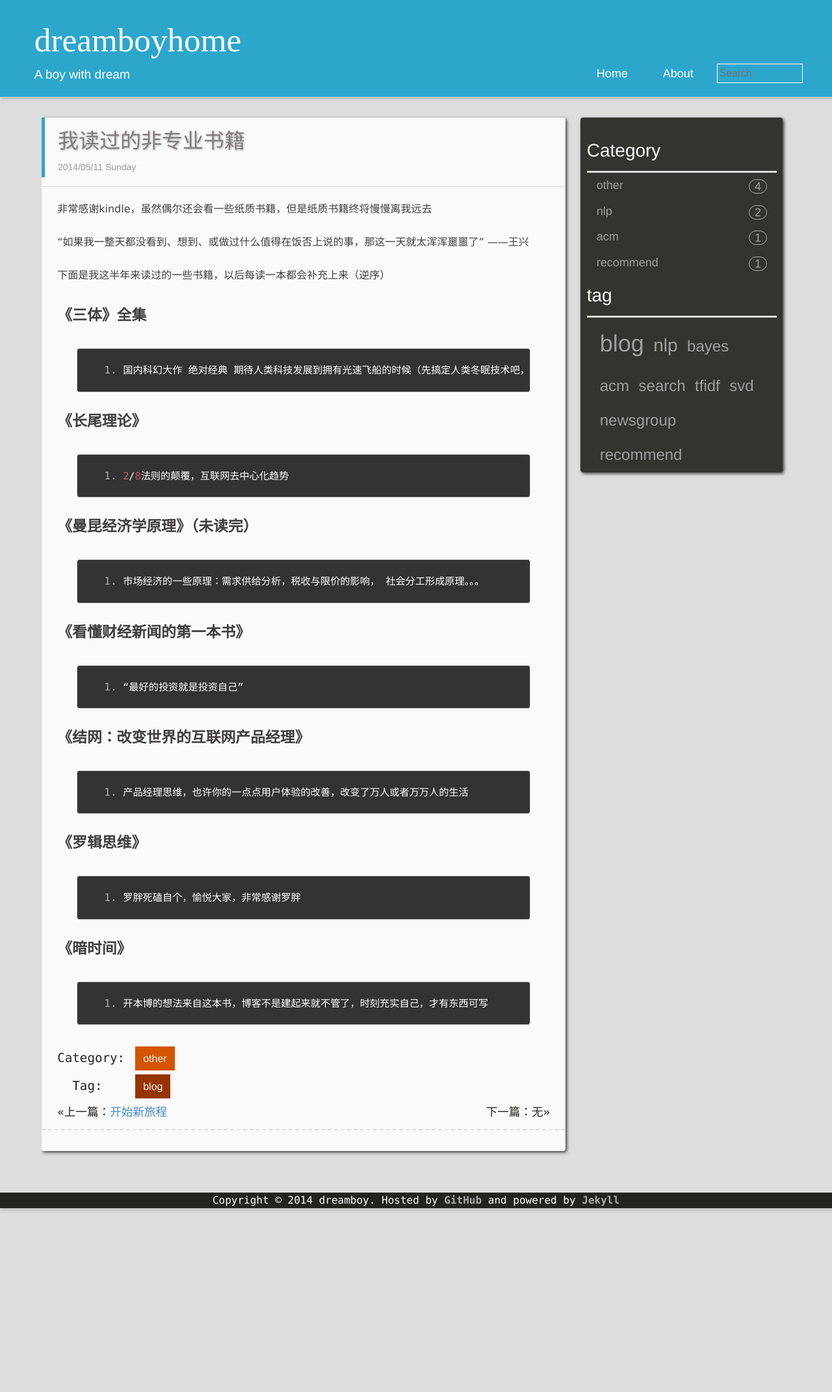
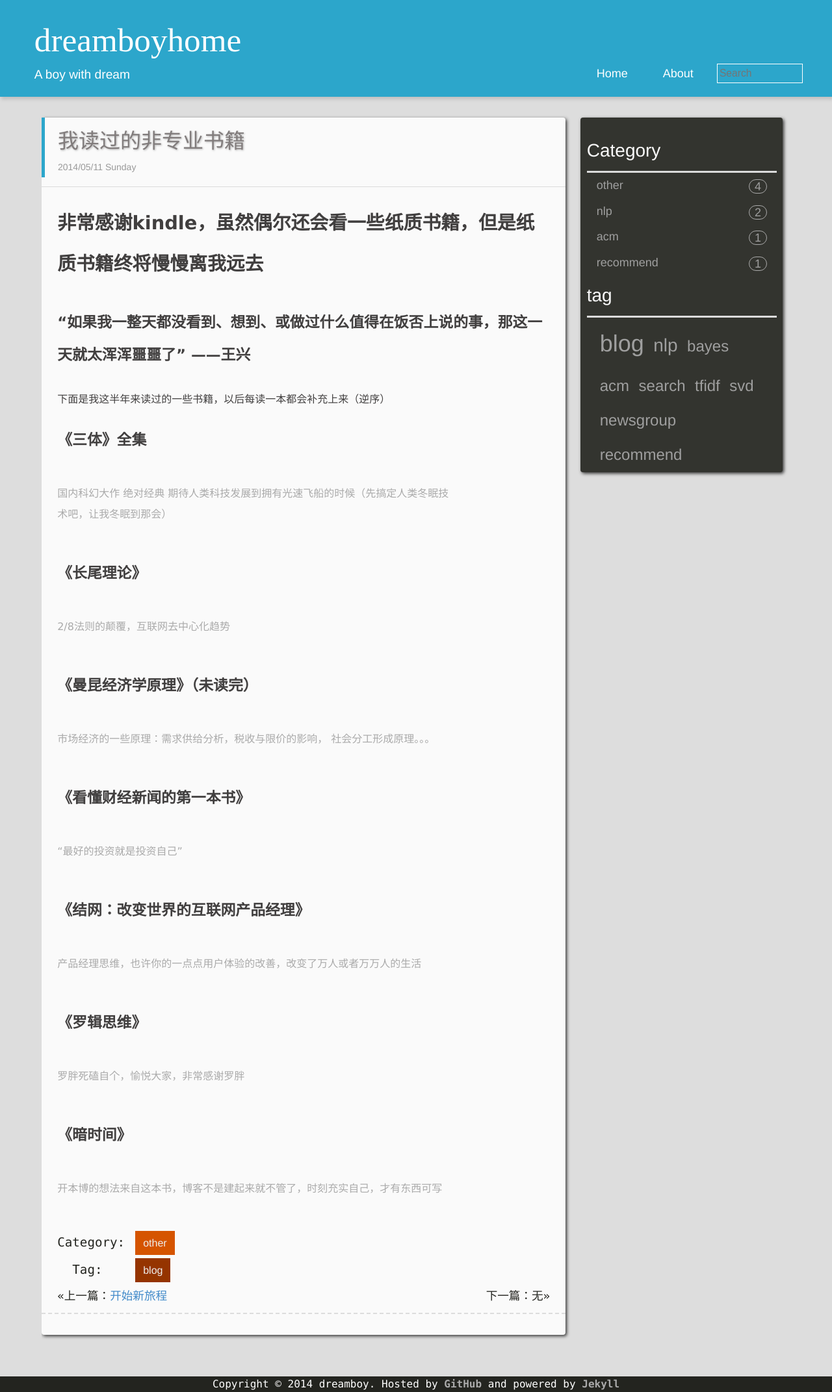
Before and after one commit to dreamboy127/dreamboy.info, a Jekyll site: the page built from _posts/2014-05-11-GoodBook.md, in a window 1280 px wide. Shown: the whole page at 65% size. Built offline with Jekyll 4.4.1, drawn with Linux system fonts in a browser that asks for light colours; Markdown is read by kramdown in place of the engine named in the settings; comment, search, counter and statistics services are not loaded.

Commit message:
good book

```diff
--- a/_posts/2014-05-11-GoodBook.md
+++ b/_posts/2014-05-11-GoodBook.md
@@ -6,29 +6,29 @@ tags: [blog]
 description: 记录我读过的非专业书籍
 ---
 
-非常感谢kindle，虽然偶尔还会看一些纸质书籍，但是纸质书籍终将慢慢离我远去
+##非常感谢kindle，虽然偶尔还会看一些纸质书籍，但是纸质书籍终将慢慢离我远去
 
->"如果我一整天都没看到、想到、或做过什么值得在饭否上说的事，那这一天就太浑浑噩噩了"   ——王兴
+###"如果我一整天都没看到、想到、或做过什么值得在饭否上说的事，那这一天就太浑浑噩噩了"   ——王兴
 
 下面是我这半年来读过的一些书籍，以后每读一本都会补充上来（逆序）
-
+{{ site.excerpt_separator }}
 ###《三体》全集
-	国内科幻大作 绝对经典 期待人类科技发展到拥有光速飞船的时候（先搞定人类冬眠技术吧，让我冬眠到那会）
+>国内科幻大作 绝对经典 期待人类科技发展到拥有光速飞船的时候（先搞定人类冬眠技术吧，让我冬眠到那会）
 
 ###《长尾理论》
-	2/8法则的颠覆，互联网去中心化趋势
+>2/8法则的颠覆，互联网去中心化趋势
 
 ###《曼昆经济学原理》（未读完）
-	市场经济的一些原理：需求供给分析，税收与限价的影响， 社会分工形成原理。。。
+>市场经济的一些原理：需求供给分析，税收与限价的影响， 社会分工形成原理。。。
 
 ###《看懂财经新闻的第一本书》
-	“最好的投资就是投资自己”
+>“最好的投资就是投资自己”
 
 ###《结网：改变世界的互联网产品经理》
-	产品经理思维，也许你的一点点用户体验的改善，改变了万人或者万万人的生活
+>产品经理思维，也许你的一点点用户体验的改善，改变了万人或者万万人的生活
 
 ###《罗辑思维》
-	罗胖死磕自个，愉悦大家，非常感谢罗胖
+>罗胖死磕自个，愉悦大家，非常感谢罗胖
 
 ###《暗时间》
-	开本博的想法来自这本书，博客不是建起来就不管了，时刻充实自己，才有东西可写
+>开本博的想法来自这本书，博客不是建起来就不管了，时刻充实自己，才有东西可写
--- a/stylesheets/main.css
+++ b/stylesheets/main.css
@@ -257,3 +257,11 @@ text-decoration: underline;
 .search-main #search_results .result p{
 
 }
+blockquote{
+width: 80%;
+display: inline-block;
+vertical-align: top;
+color: #aaaaaa;
+margin-right: 20px;
+line-height: 2;
+}
```
